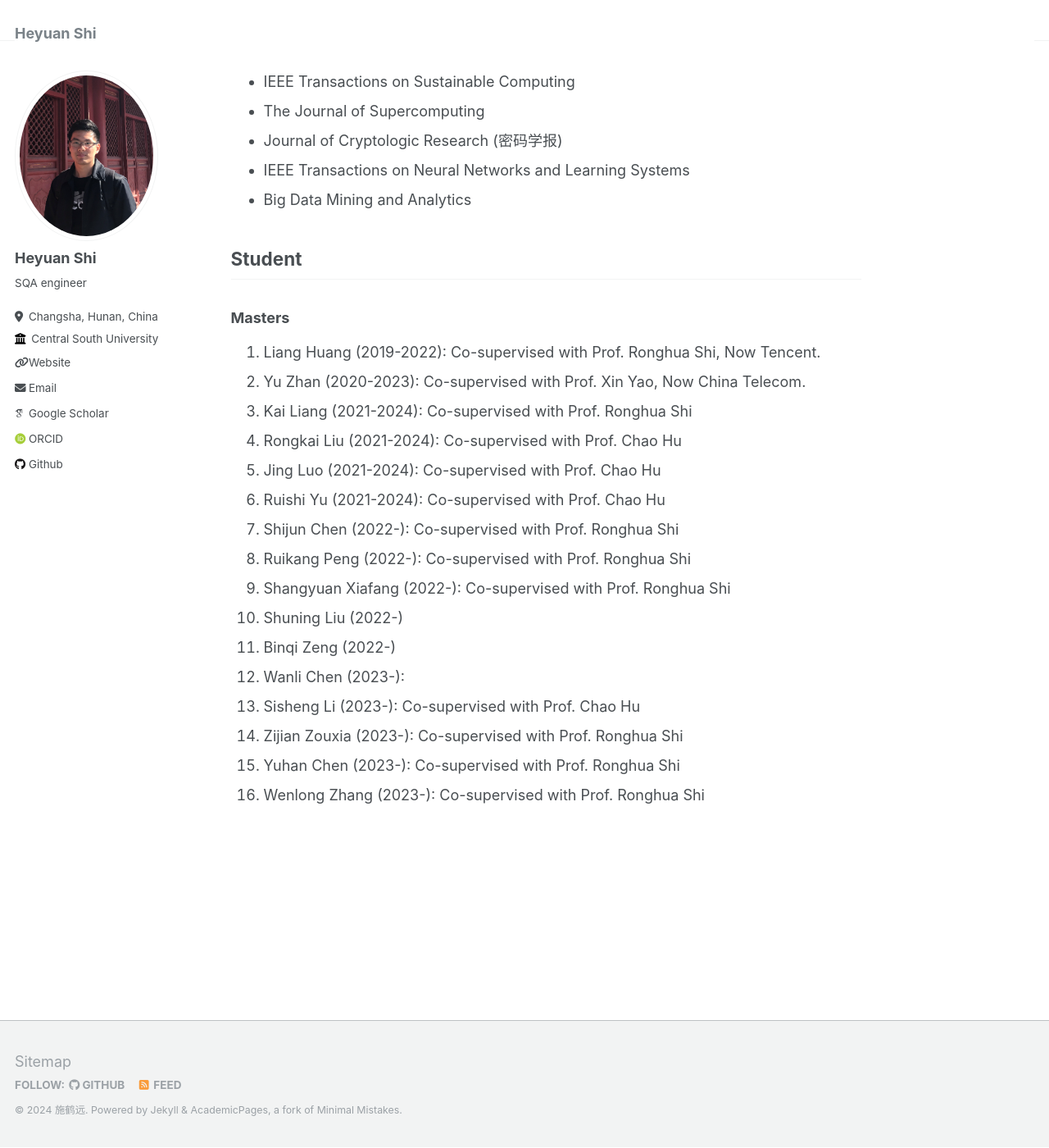
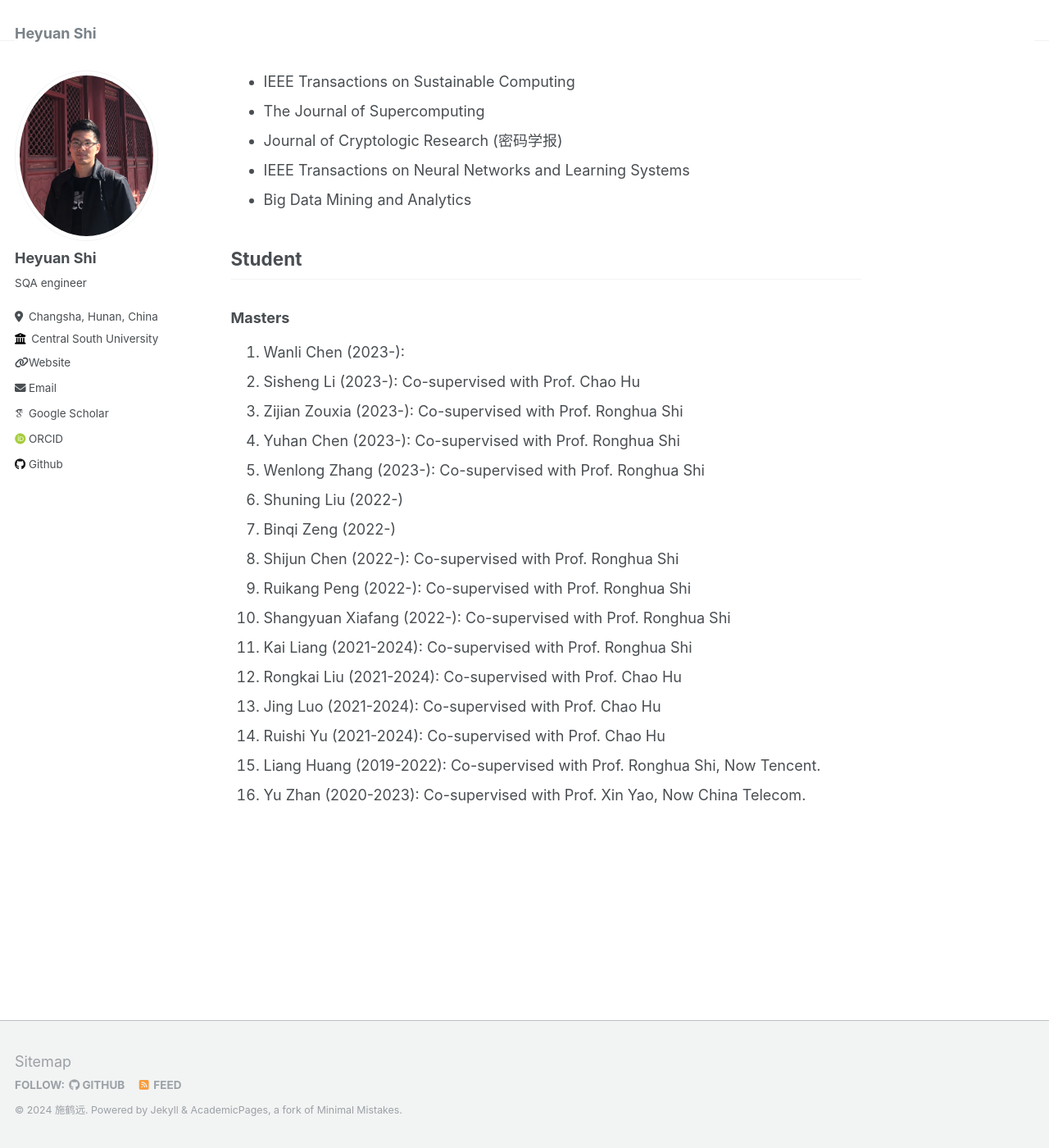
Before and after one commit to shiheyuan/shiheyuan.github.io, a Jekyll site: the page built from _pages/about.md, in a window 1280 px wide and 1400 px high, scrolled down 3153 px. Shown: the whole window at 82% size. Built offline with Jekyll 4.4.1, drawn with Linux system fonts in a browser that asks for light colours; some web fonts are replaced; some of the changed text lies outside the part shown.

```diff
--- a/_pages/about.md
+++ b/_pages/about.md
@@ -15,7 +15,7 @@ Heyuan Shi received the B.S. degree in School of Information Science and Enginee
 
 ## Selected Conference Publications
 
-1. Rongkai Liu, **Heyuan Shi***, Yongchao Zhang, Runzhe Wang, Yuheng Shen, Yuao Chen, Jing Luo, Xiaohai Shi, Chao Hu, Yu Jiang: PatchBert: Continuous Stable Patch Identification for Linux Kernel via Pre-trained Model Fine-tuning. **SANER** 2024.
+1. Rongkai Liu, **Heyuan Shi\***, Yongchao Zhang, Runzhe Wang, Yuheng Shen, Yuao Chen, Jing Luo, Xiaohai Shi, Chao Hu, Yu Jiang: PatchBert: Continuous Stable Patch Identification for Linux Kernel via Pre-trained Model Fine-tuning. **SANER** 2024.
 2. Yuheng Shen, Shijun Chen, Jianzhong Liu, Yiru Xu, Qiang Zhang, Runzhe Wang, **Heyuan Shi\***, Yu Jiang: Brief Industry Paper: Directed Kernel Fuzz Testing on Real-time Linux. **RTSS** 2023: 495-499
 3. Qinglong Wang, Runzhe Wang, Yuxi Hu, Xiaohai Shi, Zheng Liu, Tao Ma, Houbing Song, **Heyuan Shi\***: KeenTune: Automated Tuning Tool for Cloud Application Performance Testing and Optimization. **ISSTA** 2023: 1487-1490
 4. Runzhe Wang, Qinglong Wang, Yuxi Hu, **Heyuan Shi\***, Yuheng Shen, Yu Zhan, Ying Fu, Zheng Liu, Xiaohai Shi, Yu Jiang: Industry practice of configuration auto-tuning for cloud applications and services. **ESEC/SIGSOFT FSE** 2022: 1555-1565
@@ -68,19 +68,19 @@ Heyuan Shi received the B.S. degree in School of Information Science and Enginee
 
 ### Masters
 
-1. Liang Huang (2019-2022): Co-supervised with Prof. Ronghua Shi, Now Tencent.
-2. Yu Zhan (2020-2023): Co-supervised with Prof. Xin Yao, Now China Telecom.
-3. Kai Liang (2021-2024): Co-supervised with Prof. Ronghua Shi
-4. Rongkai Liu (2021-2024): Co-supervised with Prof. Chao Hu
-5. Jing Luo (2021-2024): Co-supervised with Prof. Chao Hu
-6. Ruishi Yu (2021-2024): Co-supervised with Prof. Chao Hu
-7. Shijun Chen (2022-): Co-supervised with Prof. Ronghua Shi
-8. Ruikang Peng (2022-): Co-supervised with Prof. Ronghua Shi
-9. Shangyuan Xiafang (2022-): Co-supervised with Prof. Ronghua Shi
-10. Shuning Liu (2022-)
-11. Binqi Zeng (2022-)
-12. Wanli Chen (2023-):
-13. Sisheng Li (2023-): Co-supervised with Prof. Chao Hu
-14. Zijian Zouxia (2023-): Co-supervised with Prof. Ronghua Shi
-15. Yuhan Chen (2023-): Co-supervised with Prof. Ronghua Shi
-16. Wenlong Zhang (2023-): Co-supervised with Prof. Ronghua Shi
+1. Wanli Chen (2023-):
+2. Sisheng Li (2023-): Co-supervised with Prof. Chao Hu
+3. Zijian Zouxia (2023-): Co-supervised with Prof. Ronghua Shi
+4. Yuhan Chen (2023-): Co-supervised with Prof. Ronghua Shi
+5. Wenlong Zhang (2023-): Co-supervised with Prof. Ronghua Shi
+6. Shuning Liu (2022-)
+7. Binqi Zeng (2022-)
+8. Shijun Chen (2022-): Co-supervised with Prof. Ronghua Shi
+9. Ruikang Peng (2022-): Co-supervised with Prof. Ronghua Shi
+10. Shangyuan Xiafang (2022-): Co-supervised with Prof. Ronghua Shi
+11. Kai Liang (2021-2024): Co-supervised with Prof. Ronghua Shi
+12. Rongkai Liu (2021-2024): Co-supervised with Prof. Chao Hu
+13. Jing Luo (2021-2024): Co-supervised with Prof. Chao Hu
+14. Ruishi Yu (2021-2024): Co-supervised with Prof. Chao Hu
+15. Liang Huang (2019-2022): Co-supervised with Prof. Ronghua Shi, Now Tencent.
+16. Yu Zhan (2020-2023): Co-supervised with Prof. Xin Yao, Now China Telecom.
```
